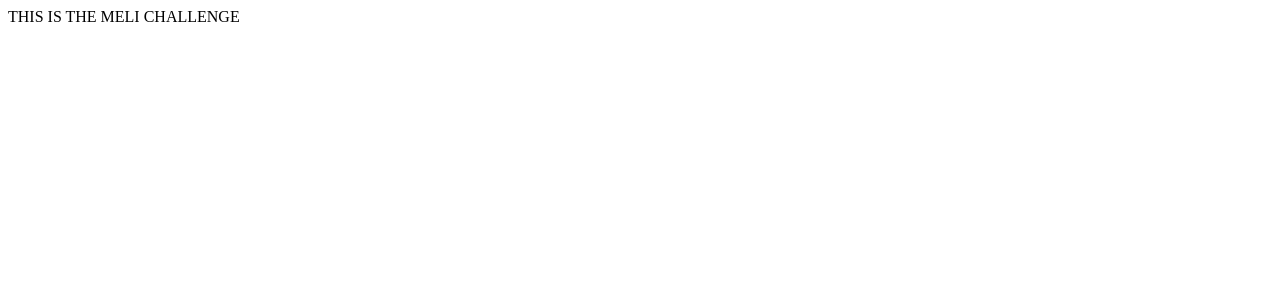
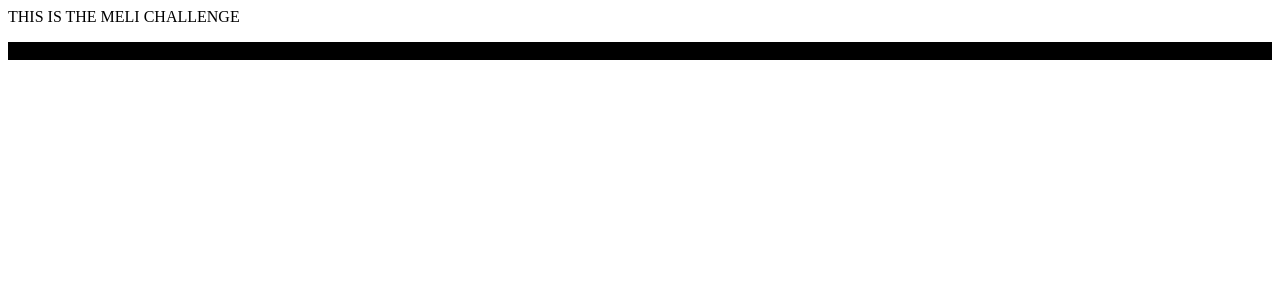
Before and after one commit to alonsob26/meli-challenge-front-end, a React (Create React App) app in the folder client/: page / in a window 1280 px wide. Shown: the top 300 px of the page. Built offline with nearby package versions, Linux system fonts and the light colour scheme; no server answers.

Commit message:
[feat]: sass integration config

```diff
--- a/client/src/App.js
+++ b/client/src/App.js
@@ -1,4 +1,5 @@
 import React, { useEffect, useState } from "react";
+import { Header } from "./components/Header/Header";
 function App() {
   const [data, setData] = useState(null);
   useEffect(() => {
@@ -12,6 +13,7 @@ function App() {
       <div>
         <p>{data}</p>
       </div>
+      <Header />
     </div>
   );
 }
--- /dev/null
+++ b/client/src/components/Header/Header.js
@@ -0,0 +1,5 @@
+import React from "react";
+
+export const Header = () => {
+  return <div className="header_container">Header</div>;
+};
--- a/client/src/index.js
+++ b/client/src/index.js
@@ -1,6 +1,7 @@
 import React from "react";
 import ReactDOM from "react-dom/client";
 import App from "./App";
+import "./styles/styles.scss";
 
 const root = ReactDOM.createRoot(document.getElementById("root"));
 root.render(
--- /dev/null
+++ b/client/src/styles/base/_settings.scss
@@ -0,0 +1,2 @@
+$main: #ffffff;
+$secondary: #000000;
--- /dev/null
+++ b/client/src/styles/components/_header.scss
@@ -0,0 +1,3 @@
+.header_container {
+  background-color: $secondary;
+}
--- /dev/null
+++ b/client/src/styles/styles.scss
@@ -0,0 +1,7 @@
+//UI Settings.
+@import "base/settings";
+
+//Components.
+@import "components/header";
+
+//Screens.
```
